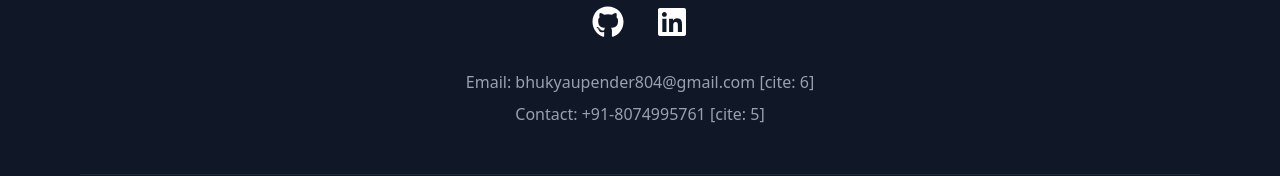
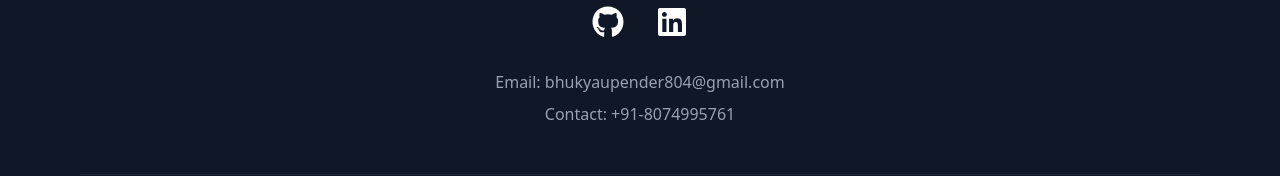
Before and after one commit to upender-01/portfolio, a React (Vite) app in the folder myreact-app/: page / in a window 1280 px wide. Shown: the part 3972-4148 px from the top of the page. Built offline with nearby package versions, Linux system fonts and the light colour scheme.

Commit message:
Update Footer.jsx

```diff
--- a/myreact-app/src/Components/Footer.jsx
+++ b/myreact-app/src/Components/Footer.jsx
@@ -10,8 +10,8 @@ export const Footer = () => {
           <a href="https://github.com/upender-01" className="hover:text-lime-400 transition-colors"><FaGithub size={32}/></a>
           <a href="https://www.linkedin.com/in/upender-bhukya-2767472a8/" className="hover:text-lime-400 transition-colors"><FaLinkedin size={32}/></a>
         </div>
-        <p className="text-gray-400">Email: bhukyaupender804@gmail.com [cite: 6]</p>
-        <p className="text-gray-400 mt-2">Contact: +91-8074995761 [cite: 5]</p>
+        <p className="text-gray-400">Email: bhukyaupender804@gmail.com </p>
+        <p className="text-gray-400 mt-2">Contact: +91-8074995761</p>
         <div className="mt-12 pt-8 border-t border-gray-800 text-sm text-gray-500">
           © {new Date().getFullYear()} Upendar.Dev. All rights reserved.
         </div>
```
